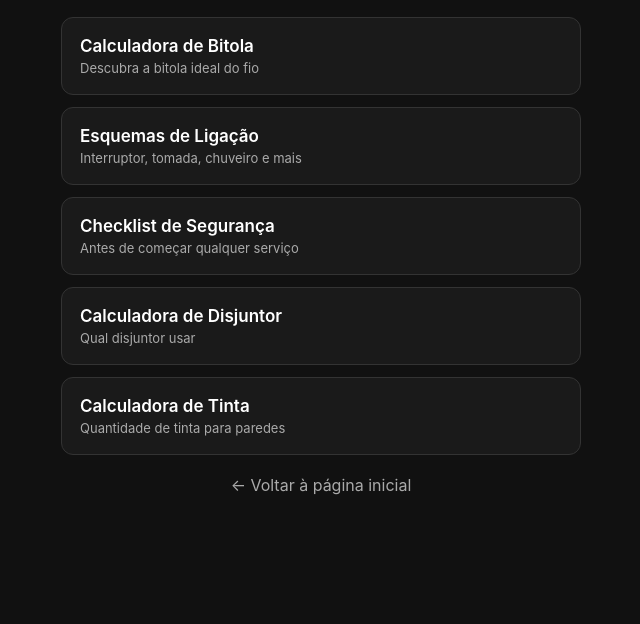
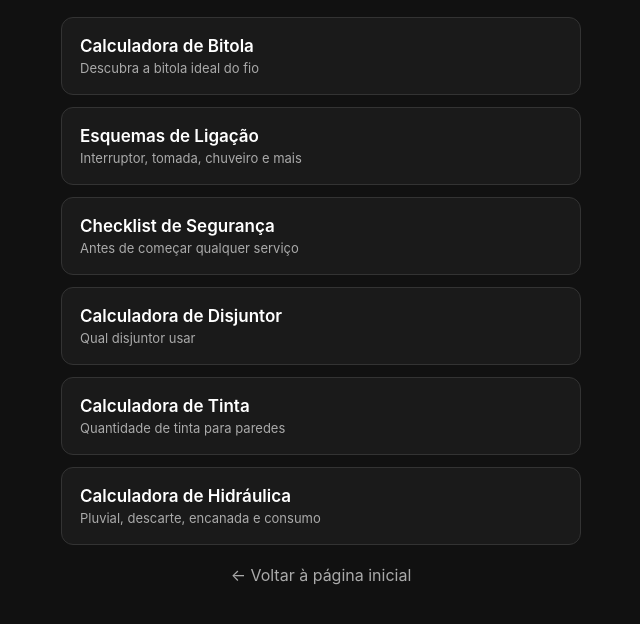
Before and after one commit to Virgilio777/ferramentas-eletrica-e-outras-faz-tudo, a plain HTML site: page ferramentas.html in a window 1280 px wide. Shown: the part 120-744 px from the top of the page, without its empty margins (319-959 px from the left). Drawn offline with Linux system fonts and the light colour scheme.

Commit message:
Add link to hydraulic calculator in ferramentas.html

```diff
--- a/ferramentas.html
+++ b/ferramentas.html
@@ -69,6 +69,10 @@
   Calculadora de Tinta
   <span>Quantidade de tinta para paredes</span>
 </a>
+      <a href="calculadora-hidraulica.html">
+  Calculadora de Hidráulica
+  <span>Pluvial, descarte, encanada e consumo</span>
+</a>
     </div>
 
     <div class="voltar">
```
